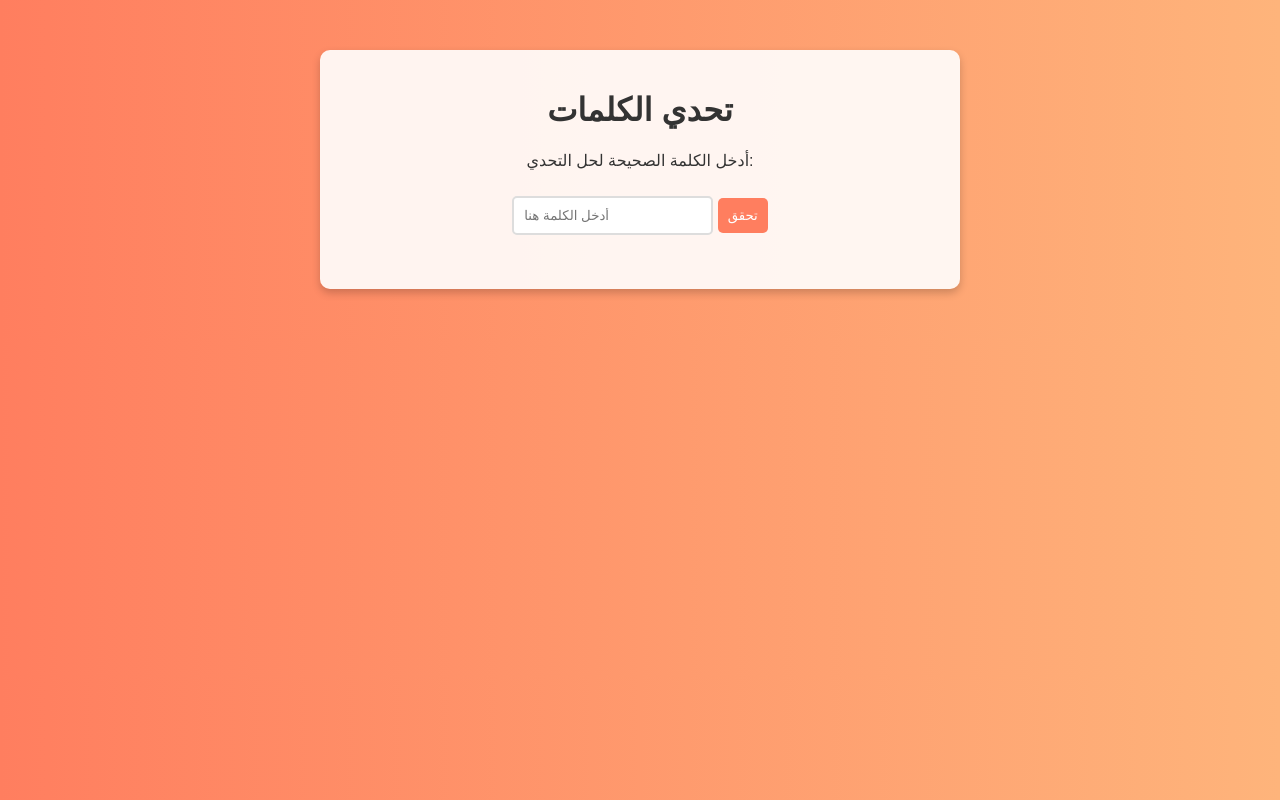
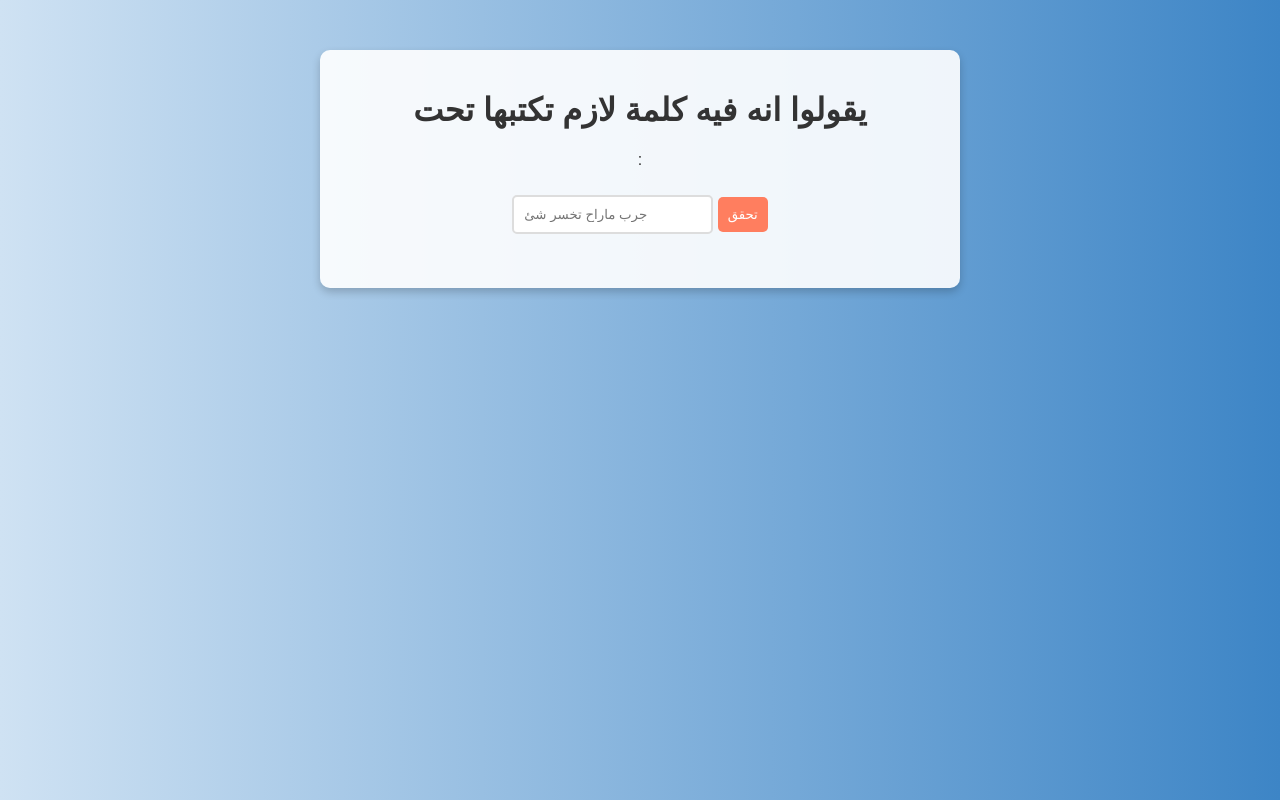
Before and after one commit to IiProXiI/PuzHome, a plain HTML site: page challenge1.html in a window 1280 px wide. Drawn offline with Linux system fonts and the light colour scheme.

Commit message:
Update challenge1.html

```diff
--- a/challenge1.html
+++ b/challenge1.html
@@ -3,13 +3,13 @@
 <head>
     <meta charset="UTF-8">
     <meta name="viewport" content="width=device-width, initial-scale=1.0">
-    <title>تحدي الكلمات</title>
+    <title>كيف الذاكرة معاك؟</title>
     <style>
         body {
             font-family: Arial, sans-serif;
             margin: 0;
             padding: 0;
-            background: linear-gradient(to right, #ff7e5f, #feb47b); /* تدرج ألوان للخلفية */
+            background: linear-gradient(to right, #cfe2f3, #3d85c6); /* تدرج ألوان للخلفية */
             color: #333;
             text-align: center;
         }
@@ -44,9 +44,9 @@
 </head>
 <body>
     <div class="container">
-        <h1>تحدي الكلمات</h1>
-        <p>أدخل الكلمة الصحيحة لحل التحدي:</p>
-        <input type="text" id="userInput" placeholder="أدخل الكلمة هنا" required>
+        <h1>يقولوا انه فيه كلمة لازم تكتبها تحت</h1>
+        <p>:</p>
+        <input type="text" id="userInput" placeholder="جرب ماراح تخسر شئ" required>
         <button onclick="checkWord()">تحقق</button>
         <p id="result"></p>
     </div>
```
